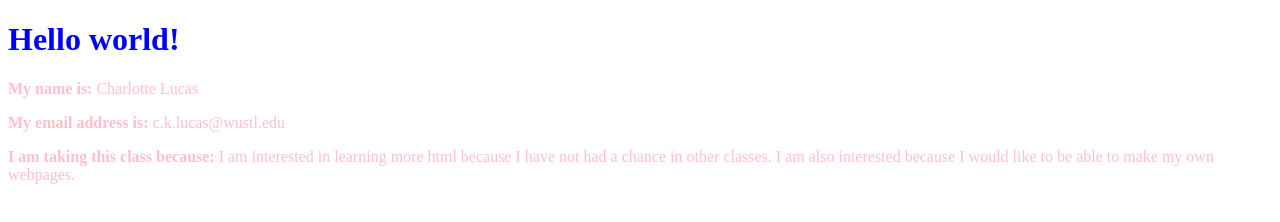
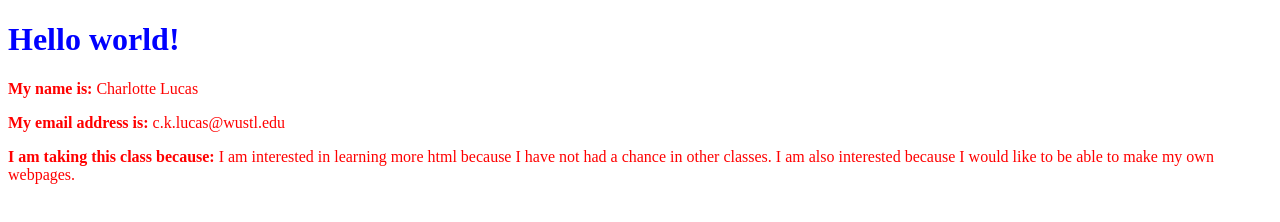
Before and after one commit to cse204-2024/01-hello-world-cklucas, a plain HTML site: page index.html in a window 1280 px wide. Drawn offline with Linux system fonts and the light colour scheme.

Commit message:
Attempt to change text color

```diff
--- a/index.html
+++ b/index.html
@@ -7,15 +7,15 @@
     </head>
     <body>
         <h1 style="color:blue;">Hello world!</h1>
-        <p style="color: pink;">
+        <p style="color:red;">
             <strong>My name is:</strong>
             Charlotte Lucas
         </p>
-        <p style="color: pink;">
+        <p style="color:red;">
             <strong>My email address is:</strong>
             c.k.lucas@wustl.edu
         </p>
-        <p style="color: pink;">
+        <p style="color:red;">
             <strong>I am taking this class because:</strong>
             I am interested in learning more html because I have not had a chance in other classes. I am also interested because I would like to be able to make my own webpages.
         </p>
```
